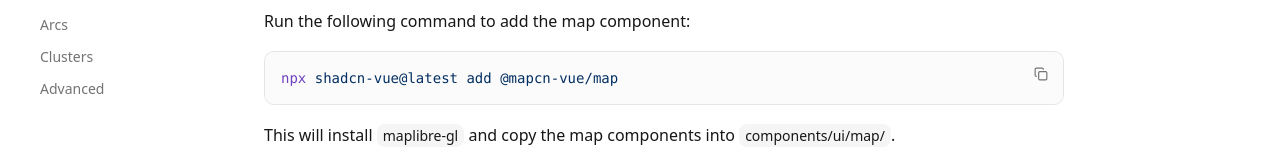
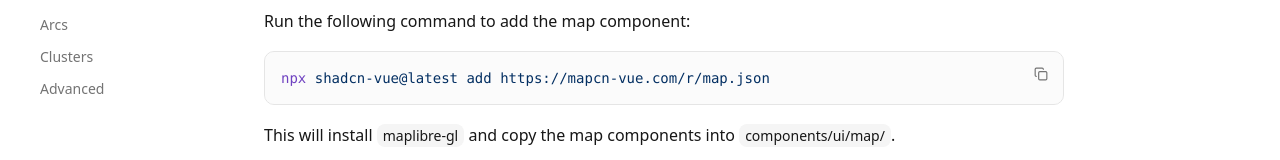
Before and after one commit to SoftCodefr/mapcn-vue, a Nuxt app: page /docs/installation in a window 1280 px wide. Shown: the part 384-544 px from the top of the page. Built offline with nearby package versions, Linux system fonts and the light colour scheme; no server answers.

Commit message:
fix(docs): Update installation command to use direct URL for map.json

```diff
--- a/app/pages/docs/installation.vue
+++ b/app/pages/docs/installation.vue
@@ -2,7 +2,7 @@
 definePageMeta({ layout: "docs" });
 useHead({ title: "Installation · mapcn-vue" });
 
-const installCommand = "npx shadcn-vue@latest add @mapcn-vue/map";
+const installCommand = "npx shadcn-vue@latest add https://mapcn-vue.com/r/map.json";
 
 const usageCode = `<script setup lang="ts">
 import { Map, MapControls } from "@/components/ui/map";
```
